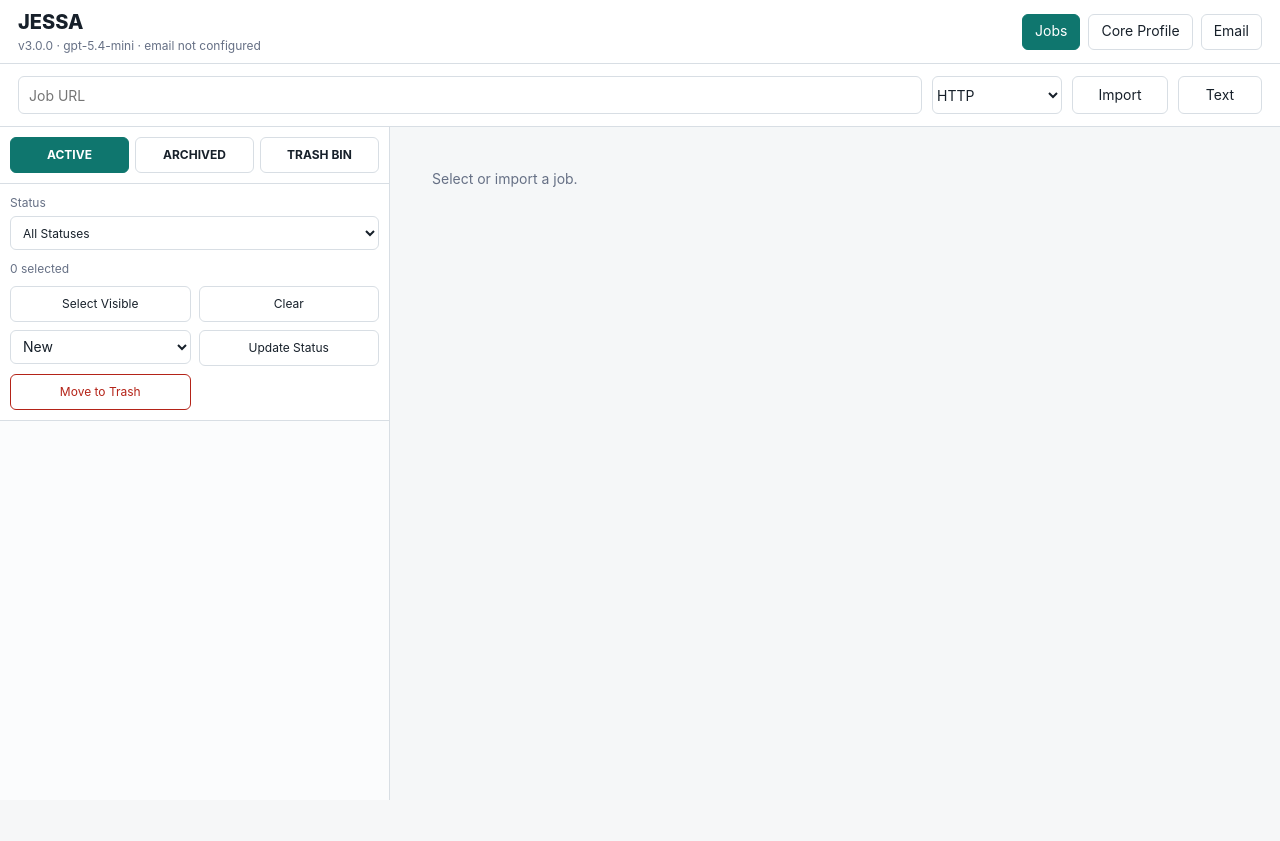
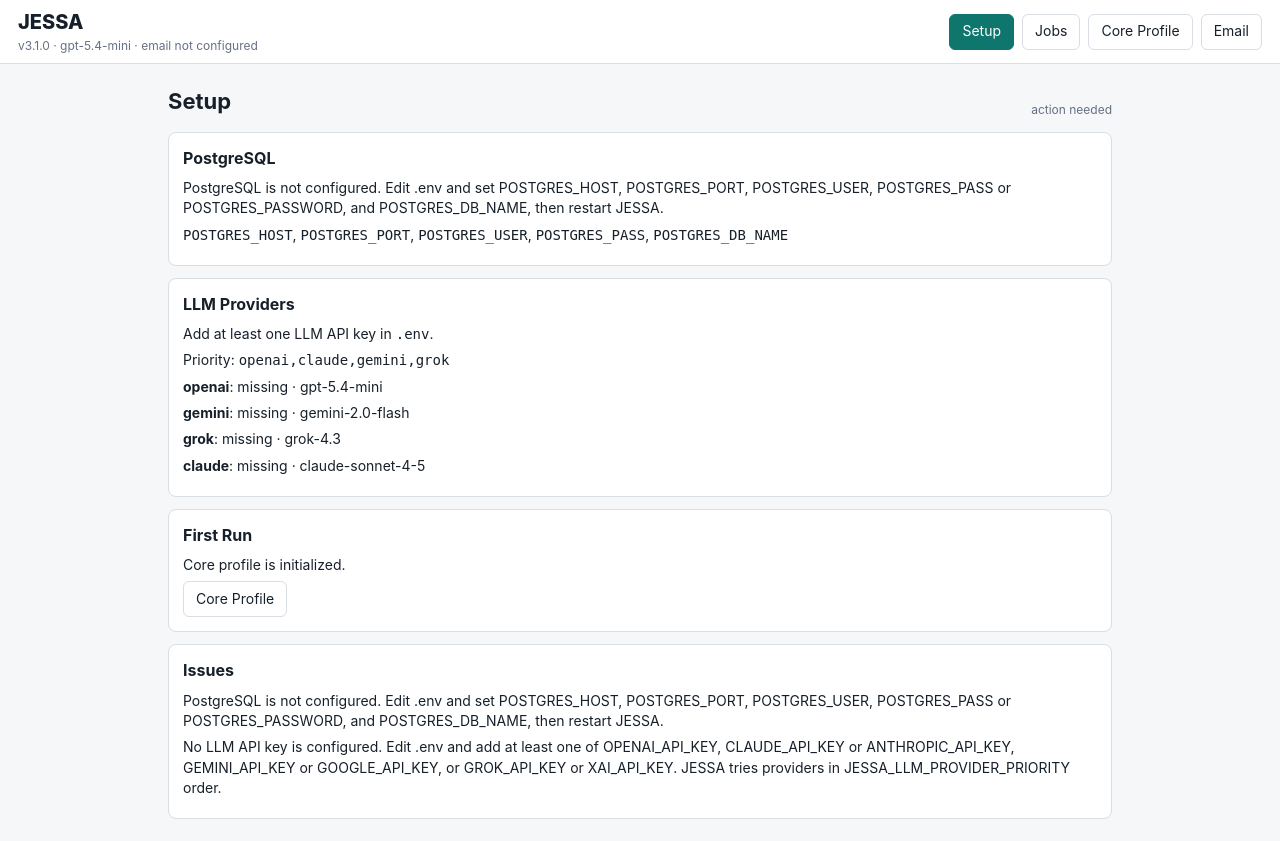
Before and after one commit to AznIronMan/JESSA, a FastAPI app: page / in a window 1280 px wide. Before the commit the page ends 800 px from the top, so only its background shows below. Run offline with FastAPI, Linux system fonts and the light colour scheme; data that the repository does not hold is empty; parts of the project's set-up code (start-up, migrations or seed data) failed here and were passed over; some libraries are stand-ins or nearby versions.

Commit message:
Add JESSA startup setup and LLM provider priority

```diff
--- a/jessa_app/__init__.py
+++ b/jessa_app/__init__.py
@@ -1,3 +1,3 @@
 """JESSA portable job-search workstation."""
 
-__version__ = "3.0.0"
+__version__ = "3.1.0"
--- a/jessa_app/main.py
+++ b/jessa_app/main.py
@@ -2,20 +2,22 @@ from __future__ import annotations
 
 import json
 import re
+from io import BytesIO
 from datetime import datetime, timedelta, timezone
 from pathlib import Path
 from typing import Any
 
-from fastapi import FastAPI, HTTPException
+from fastapi import FastAPI, File, Form, HTTPException, UploadFile
 from fastapi.responses import HTMLResponse, JSONResponse, Response
 from fastapi.staticfiles import StaticFiles
 from fastapi.templating import Jinja2Templates
 from pydantic import BaseModel
 from starlette.requests import Request
 
-from . import __version__, config
+from . import __version__, config, db as db_module
 from .db import (
     AUTO_ARCHIVE_STATUSES,
+    DatabaseConfigError,
     JOB_LIFECYCLE_ACTIVE,
     JOB_LIFECYCLE_ARCHIVED,
     JOB_LIFECYCLE_TRASH,
@@ -29,6 +31,7 @@ from .db import (
     rows_to_dicts,
     utc_now,
 )
+from .defaults import DEFAULT_CORE_PROFILE
 from .services.email_client import sync_inbox, test_smtp
 from .services.importer import ImportedJob, fetch_linkedin_profile, import_from_text, import_from_url
 from .services.llm import analyze_job, answer_supplemental_questions, generate_application_package
@@ -40,6 +43,16 @@ templates = Jinja2Templates(directory=str(APP_DIR / "templates"))
 
 app = FastAPI(title="JESSA", version=__version__)
 app.mount("/static", StaticFiles(directory=str(APP_DIR / "static")), name="static")
+
+STARTUP_STATUS: dict[str, Any] = {
+    "database_ready": False,
+    "database_error": "Startup has not completed.",
+    "llm_ready": False,
+    "active_llm_provider": None,
+    "setup_required": True,
+    "onboarding_required": False,
+    "issues": ["Startup has not completed."],
+}
 
 
 @app.middleware("http")
@@ -54,6 +67,42 @@ async def restrict_clients(request: Request, call_next):
             },
         )
     return await call_next(request)
+
+
+def _database_setup_message() -> str:
+    if not config.postgres_configured():
+        return (
+            "PostgreSQL is not configured. Edit .env and set POSTGRES_HOST, POSTGRES_PORT, "
+            "POSTGRES_USER, POSTGRES_PASS or POSTGRES_PASSWORD, and POSTGRES_DB_NAME, then restart JESSA."
+        )
+    return (
+        "PostgreSQL settings are present but the connection failed. Check the server address, port, "
+        "database name, user, password, SSL mode, and pg_hba.conf access for this app host, then restart JESSA."
+    )
+
+
+def _llm_setup_message() -> str:
+    return (
+        "No LLM API key is configured. Edit .env and add at least one of OPENAI_API_KEY, "
+        "CLAUDE_API_KEY or ANTHROPIC_API_KEY, GEMINI_API_KEY or GOOGLE_API_KEY, "
+        "or GROK_API_KEY or XAI_API_KEY. JESSA tries providers in JESSA_LLM_PROVIDER_PRIORITY order."
+    )
+
+
+async def _database_exception_handler(_: Request, exc: Exception) -> JSONResponse:
+    return JSONResponse(
+        status_code=503,
+        content={
+            "detail": _database_setup_message(),
+            "error": str(exc),
+            "startup": STARTUP_STATUS,
+        },
+    )
+
+
+app.add_exception_handler(DatabaseConfigError, _database_exception_handler)
+if db_module.psycopg is not None:
+    app.add_exception_handler(db_module.psycopg.OperationalError, _database_exception_handler)
 
 
 class ImportRequest(BaseModel):
@@ -264,6 +313,19 @@ def _profile(conn) -> dict[str, Any]:
     return item
 
 
+def _is_default_profile(content: str) -> bool:
+    return content.strip() == DEFAULT_CORE_PROFILE.strip()
+
+
+def _runtime_counts(conn) -> dict[str, int]:
+    tables = ("jobs", "application_artifacts", "emails")
+    counts: dict[str, int] = {}
+    for table in tables:
+        row = conn.execute(f"SELECT COUNT(*) AS count FROM {table}").fetchone()
+        counts[table] = int(row["count"] or 0)
+    return counts
+
+
 def _linkedin_profile(conn) -> dict[str, Any]:
     row = conn.execute("SELECT * FROM linkedin_profile_cache WHERE id = 1").fetchone()
     item = row_to_dict(row)
@@ -316,6 +378,61 @@ def _profile_context(conn) -> tuple[dict[str, Any], str]:
 def _llm_context(conn) -> tuple[dict[str, Any], str, str]:
     profile, profile_text = _profile_context(conn)
     return profile, profile_text, get_app_prompt(conn)
+
+
+def _build_startup_status(initialize: bool = False) -> dict[str, Any]:
+    issues: list[str] = []
+    active_provider = config.active_llm_provider()
+    provider_status = config.llm_provider_status()
+    llm_ready = bool(active_provider)
+    if not llm_ready:
+        issues.append(_llm_setup_message())
+
+    database_ready = False
+    database_error = ""
+    onboarding_required = False
+    profile_is_default = False
+    counts: dict[str, int] = {}
+
+    if not config.postgres_configured():
+        database_error = _database_setup_message()
+        issues.insert(0, database_error)
+    else:
+        try:
+            if initialize:
+                init_db()
+            database_ready = True
+            with get_db() as conn:
+                profile = _profile(conn)
+                profile_is_default = _is_default_profile(str(profile.get("content") or ""))
+                counts = _runtime_counts(conn)
+                onboarding_required = profile_is_default and counts.get("jobs", 0) == 0
+        except Exception as exc:
+            database_error = f"{_database_setup_message()} Last error: {exc}"
+            issues.insert(0, database_error)
+
+    if onboarding_required:
+        issues.append("First run detected. Add the candidate profile before importing jobs.")
+
+    return {
+        "version": __version__,
+        "database_ready": database_ready,
+        "database_error": database_error,
+        "postgres_configured": config.postgres_configured(),
+        "postgres_host": config.POSTGRES_HOST,
+        "postgres_port": config.POSTGRES_PORT,
+        "postgres_database": config.POSTGRES_DB_NAME,
+        "llm_ready": llm_ready,
+        "active_llm_provider": active_provider["name"] if active_provider else None,
+        "active_llm_model": active_provider["model"] if active_provider else None,
+        "llm_provider_priority": list(config.LLM_PROVIDER_PRIORITY),
+        "llm_providers": provider_status,
+        "setup_required": (not database_ready) or (not llm_ready) or onboarding_required,
+        "onboarding_required": onboarding_required,
+        "profile_is_default": profile_is_default,
+        "counts": counts,
+        "issues": issues,
+    }
 
 
 def _get_job(conn, job_id: int) -> dict[str, Any]:
@@ -453,7 +570,8 @@ def _insert_or_update_job(conn, imported: ImportedJob) -> int:
 
 @app.on_event("startup")
 def startup() -> None:
-    init_db()
+    global STARTUP_STATUS
+    STARTUP_STATUS = _build_startup_status(initialize=True)
 
 
 @app.get("/", response_class=HTMLResponse)
@@ -463,7 +581,7 @@ def index(request: Request) -> HTMLResponse:
         "index.html",
         {
             "version": __version__,
-            "model": config.OPENAI_MODEL,
+            "model": STARTUP_STATUS.get("active_llm_model") or config.OPENAI_MODEL,
             "email_user": config.EMAIL_USER,
         },
     )
@@ -473,21 +591,24 @@ def index(request: Request) -> HTMLResponse:
 def health() -> dict[str, Any]:
     linkedin_cached = False
     linkedin_url = config.LINKEDIN_PROFILE_URL
-    try:
+    if STARTUP_STATUS.get("database_ready"):
         with get_db() as conn:
             linkedin = _linkedin_profile(conn)
             linkedin_cached = bool(str(linkedin.get("content") or "").strip())
             linkedin_url = str(linkedin.get("url") or linkedin_url)
-    except Exception:
-        linkedin_cached = False
     return {
-        "ok": True,
+        "ok": bool(STARTUP_STATUS.get("database_ready") and STARTUP_STATUS.get("llm_ready")),
         "version": __version__,
         "db_backend": config.DB_BACKEND,
         "postgres_configured": config.postgres_configured(),
         "postgres_host": config.POSTGRES_HOST,
         "postgres_port": config.POSTGRES_PORT,
         "postgres_database": config.POSTGRES_DB_NAME,
+        "llm_configured": bool(STARTUP_STATUS.get("llm_ready")),
+        "llm_active_provider": STARTUP_STATUS.get("active_llm_provider"),
+        "llm_active_model": STARTUP_STATUS.get("active_llm_model"),
+        "llm_provider_priority": STARTUP_STATUS.get("llm_provider_priority"),
+        "llm_providers": STARTUP_STATUS.get("llm_providers"),
         "openai_configured": bool(config.OPENAI_API_KEY),
         "email_configured": bool(config.EMAIL_USER and config.EMAIL_PASSWORD),
         "email_imap_host": config.EMAIL_IMAP_HOST,
@@ -498,7 +619,17 @@ def health() -> dict[str, Any]:
         "linkedin_profile_cached": linkedin_cached,
         "linkedin_profile_url": linkedin_url,
         "linkedin_browser_profile_dir": str(config.LINKEDIN_BROWSER_PROFILE_DIR),
+        "setup_required": STARTUP_STATUS.get("setup_required"),
+        "onboarding_required": STARTUP_STATUS.get("onboarding_required"),
+        "startup_issues": STARTUP_STATUS.get("issues", []),
     }
+
+
+@app.get("/api/startup")
+def startup_status() -> dict[str, Any]:
+    global STARTUP_STATUS
+    STARTUP_STATUS = _build_startup_status(initialize=False)
+    return STARTUP_STATUS
 
 
 @app.get("/api/profile")
@@ -515,6 +646,69 @@ def update_profile(update: ProfileUpdate) -> dict[str, Any]:
         conn.execute(
             "UPDATE core_profile SET content = ?, version = ?, updated_at = ? WHERE id = 1",
             (update.content, version, utc_now()),
+        )
+        return _profile(conn)
+
+
+def _decode_profile_upload(upload: UploadFile, data: bytes) -> str:
+    name = (upload.filename or "resume").lower()
+    if name.endswith(".pdf"):
+        try:
+            from pypdf import PdfReader
+        except ImportError as exc:
+            raise HTTPException(
+                status_code=422,
+                detail="PDF resume import requires pypdf. Run python -m pip install -r requirements.txt.",
+            ) from exc
+        reader = PdfReader(BytesIO(data))
+        pages = [page.extract_text() or "" for page in reader.pages]
+        return "\n\n".join(page.strip() for page in pages if page.strip())
+    try:
+        return data.decode("utf-8")
+    except UnicodeDecodeError:
+        return data.decode("latin-1", errors="replace")
+
+
+@app.post("/api/profile/import")
+async def import_profile(
+    resume_text: str = Form(""),
+    mode: str = Form("append"),
+    resume_file: UploadFile | None = File(None),
+) -> dict[str, Any]:
+    parts: list[str] = []
+    if resume_text.strip():
+        parts.append(resume_text.strip())
+    if resume_file and resume_file.filename:
+        data = await resume_file.read()
+        if data:
+            decoded = _decode_profile_upload(resume_file, data).strip()
+            if decoded:
+                parts.append(f"## Uploaded Resume: {resume_file.filename}\n\n{decoded}")
+    imported = "\n\n".join(parts).strip()
+    if not imported:
+        raise HTTPException(status_code=400, detail="Paste profile text or choose a resume file first.")
+    with get_db() as conn:
+        current = _profile(conn)
+        current_content = str(current.get("content") or "")
+        replace = mode.strip().lower() == "replace" or _is_default_profile(current_content)
+        if replace:
+            content = (
+                "# Candidate Core Profile\n\n"
+                "Review and edit this imported profile before generating application materials.\n\n"
+                "## Imported Resume/Profile\n\n"
+                f"{imported}\n"
+            )
+        else:
+            content = (
+                f"{current_content.rstrip()}\n\n"
+                "# Imported Resume/Profile\n\n"
+                "Review and merge this imported material into the canonical sections above.\n\n"
+                f"{imported}\n"
+            )
+        version = int(current["version"]) + 1
+        conn.execute(
+            "UPDATE core_profile SET content = ?, version = ?, updated_at = ? WHERE id = 1",
+            (content, version, utc_now()),
         )
         return _profile(conn)
 
--- a/jessa_app/static/app.js
+++ b/jessa_app/static/app.js
@@ -1,4 +1,5 @@
 const state = {
+  startup: null,
   jobs: [],
   selectedJobId: null,
   jobView: "active",
@@ -29,9 +30,22 @@ function toast(message) {
   window.setTimeout(() => node.classList.add("hidden"), 4200);
 }
 
+function showTab(tabName) {
+  document.querySelectorAll(".tab").forEach((node) => node.classList.remove("active"));
+  document.querySelectorAll(".view").forEach((node) => node.classList.remove("active"));
+  const tab = document.querySelector(`[data-tab="${tabName}"]`);
+  const view = $(`#${tabName}-view`);
+  if (tab) tab.classList.add("active");
+  if (view) view.classList.add("active");
+}
+
 async function api(path, options = {}) {
+  const isFormData = options.body instanceof FormData;
+  const headers = isFormData
+    ? { ...(options.headers || {}) }
+    : { "Content-Type": "application/json", ...(options.headers || {}) };
   const response = await fetch(path, {
-    headers: { "Content-Type": "application/json", ...(options.headers || {}) },
+    headers,
     ...options,
   });
   if (!response.ok) {
@@ -45,6 +59,64 @@ async function api(path, options = {}) {
     throw new Error(detail);
   }
   return response.json();
+}
+
+async function loadStartup() {
+  state.startup = await api("/api/startup");
+  renderSetup();
+  return state.startup;
+}
+
+function providerLine(name, info) {
+  const label = info.active ? "active" : info.configured ? "configured" : "missing";
+  return `<p><strong>${escapeHtml(name)}</strong>: ${escapeHtml(label)} · ${escapeHtml(info.model || "")}</p>`;
+}
+
+function renderSetup() {
+  const startup = state.startup;
+  if (!startup) return;
+  const setupTab = $("#setup-tab");
+  if (setupTab) setupTab.classList.toggle("hidden", !startup.setup_required);
+  const content = $("#setup-content");
+  if (!content) return;
+  $("#setup-status").textContent = startup.setup_required ? "action needed" : "ready";
+  const dbMessage = startup.database_ready
+    ? `<p>PostgreSQL is connected to <code>${escapeHtml(startup.postgres_database || "")}</code>.</p>`
+    : `<p>${escapeHtml(startup.database_error || "PostgreSQL is not ready.")}</p>`;
+  const llmMessage = startup.llm_ready
+    ? `<p>Using <code>${escapeHtml(startup.active_llm_provider)}:${escapeHtml(startup.active_llm_model)}</code>.</p>`
+    : `<p>Add at least one LLM API key in <code>.env</code>.</p>`;
+  const providers = Object.entries(startup.llm_providers || {})
+    .map(([name, info]) => providerLine(name, info))
+    .join("");
+  const issues = (startup.issues || []).map((issue) => `<p>${escapeHtml(issue)}</p>`).join("");
+  content.innerHTML = `
+    <article class="setup-card">
+      <h2>PostgreSQL</h2>
+      ${dbMessage}
+      <p><code>POSTGRES_HOST</code>, <code>POSTGRES_PORT</code>, <code>POSTGRES_USER</code>, <code>POSTGRES_PASS</code>, <code>POSTGRES_DB_NAME</code></p>
+    </article>
+    <article class="setup-card">
+      <h2>LLM Providers</h2>
+      ${llmMessage}
+      <p>Priority: <code>${escapeHtml((startup.llm_provider_priority || []).join(","))}</code></p>
+      ${providers}
+    </article>
+    <article class="setup-card">
+      <h2>First Run</h2>
+      <p>${startup.onboarding_required ? "Add the candidate profile before importing jobs." : "Core profile is initialized."}</p>
+      <button id="setup-open-profile">Core Profile</button>
+    </article>
+    ${issues ? `<article class="setup-card"><h2>Issues</h2>${issues}</article>` : ""}
+  `;
+  const openProfile = $("#setup-open-profile");
+  if (openProfile) {
+    openProfile.addEventListener("click", async () => {
+      showTab("profile");
+      await loadProfile();
+      await loadLinkedInProfile();
+    });
+  }
 }
 
 function badgeClass(value) {
@@ -656,6 +728,10 @@ async function loadProfile() {
   const profile = await api("/api/profile");
   $("#profile-editor").value = profile.content;
   $("#profile-version").textContent = `version ${profile.version} · ${profile.updated_at}`;
+  const panel = $("#profile-import-panel");
+  if (panel) panel.classList.toggle("hidden", !(state.startup?.onboarding_required || state.startup?.profile_is_default));
+  const mode = $("#profile-import-mode");
+  if (mode && state.startup?.profile_is_default) mode.value = "replace";
 }
 
 async function loadLinkedInProfile() {
@@ -674,7 +750,31 @@ async function saveProfile() {
     body: JSON.stringify({ content: $("#profile-editor").value }),
   });
   $("#profile-version").textContent = `version ${profile.version} · ${profile.updated_at}`;
+  state.startup = await api("/api/startup");
+  renderSetup();
   toast("Core profile saved.");
+}
+
+async function importProfile() {
+  const form = new FormData();
+  form.append("resume_text", $("#profile-import-text").value);
+  form.append("mode", $("#profile-import-mode").value);
+  const file = $("#profile-import-file").files[0];
+  if (file) form.append("resume_file", file);
+  $("#profile-import-status").textContent = "importing...";
+  const profile = await api("/api/profile/import", {
+    method: "POST",
+    headers: {},
+    body: form,
+  });
+  $("#profile-editor").value = profile.content;
+  $("#profile-version").textContent = `version ${profile.version} · ${profile.updated_at}`;
+  $("#profile-import-text").value = "";
+  $("#profile-import-file").value = "";
+  state.startup = await api("/api/startup");
+  renderSetup();
+  $("#profile-import-status").textContent = "imported";
+  toast("Profile imported.");
 }
 
 async function saveLinkedInProfile() {
@@ -750,10 +850,7 @@ async function testEmail() {
 function setupTabs() {
   document.querySelectorAll(".tab").forEach((tab) => {
     tab.addEventListener("click", async () => {
-      document.querySelectorAll(".tab").forEach((node) => node.classList.remove("active"));
-      document.querySelectorAll(".view").forEach((node) => node.classList.remove("active"));
-      tab.classList.add("active");
-      $(`#${tab.dataset.tab}-view`).classList.add("active");
+      showTab(tab.dataset.tab);
       if (tab.dataset.tab === "profile") {
         await loadProfile();
         await loadLinkedInProfile();
@@ -794,6 +891,10 @@ function setupActions() {
   $("#import-url").addEventListener("click", () => importJob(false).catch((error) => toast(error.message)));
   $("#import-text").addEventListener("click", () => importJob(true).catch((error) => toast(error.message)));
   $("#save-profile").addEventListener("click", () => saveProfile().catch((error) => toast(error.message)));
+  $("#import-profile").addEventListener("click", () => importProfile().catch((error) => {
+    $("#profile-import-status").textContent = "import failed";
+    toast(error.message);
+  }));
   $("#save-linkedin-profile").addEventListener("click", () => saveLinkedInProfile().catch((error) => toast(error.message)));
   $("#fetch-linkedin-profile").addEventListener("click", () => fetchLinkedInProfileCache().catch((error) => {
     $("#linkedin-profile-status").textContent = "cache failed";
@@ -811,4 +912,21 @@ function setupActions() {
 
 setupTabs();
 setupActions();
-loadJobs().catch((error) => toast(error.message));
+(async function init() {
+  try {
+    const startup = await loadStartup();
+    if (!startup.database_ready || !startup.llm_ready) {
+      showTab("setup");
+      return;
+    }
+    if (startup.onboarding_required) {
+      showTab("profile");
+      await loadProfile();
+      await loadLinkedInProfile();
+      return;
+    }
+    await loadJobs();
+  } catch (error) {
+    toast(error.message);
+  }
+})();
--- a/jessa_app/static/styles.css
+++ b/jessa_app/static/styles.css
@@ -100,6 +100,56 @@ textarea {
 
 .view.active {
   display: block;
+}
+
+.setup-shell {
+  max-width: 980px;
+  margin: 0 auto;
+  padding: 22px 18px;
+}
+
+.setup-header {
+  display: flex;
+  align-items: flex-end;
+  justify-content: space-between;
+  gap: 12px;
+  margin-bottom: 14px;
+}
+
+.setup-header h1 {
+  margin: 0;
+  font-size: 22px;
+}
+
+#setup-status,
+#profile-import-status {
+  color: var(--muted);
+  font-size: 12px;
+}
+
+.setup-grid {
+  display: grid;
+  gap: 12px;
+}
+
+.setup-card {
+  border: 1px solid var(--line);
+  border-radius: 8px;
+  background: #fff;
+  padding: 14px;
+}
+
+.setup-card h2 {
+  margin: 0 0 8px;
+  font-size: 16px;
+}
+
+.setup-card p {
+  margin: 6px 0;
+}
+
+.setup-card code {
+  overflow-wrap: anywhere;
 }
 
 .import-band,
@@ -529,12 +579,17 @@ textarea {
   line-height: 1.5;
 }
 
+.profile-import-panel,
 .linkedin-profile-panel {
   display: grid;
   gap: 10px;
   padding: 14px 18px;
   background: #fff;
   border-bottom: 1px solid var(--line);
+}
+
+.profile-import-panel.hidden {
+  display: none;
 }
 
 .linkedin-profile-panel h2 {
@@ -549,12 +604,16 @@ textarea {
   justify-content: flex-end;
 }
 
+.profile-import-panel input,
+.profile-import-panel select,
+.profile-import-panel textarea,
 .linkedin-profile-panel input,
 .linkedin-profile-panel textarea {
   width: 100%;
   padding: 10px;
 }
 
+.profile-import-panel textarea,
 .linkedin-profile-panel textarea {
   min-height: 130px;
   resize: vertical;
--- a/jessa_app/templates/index.html
+++ b/jessa_app/templates/index.html
@@ -13,11 +13,22 @@
         <div class="meta">v{{ version }} · {{ model }} · {{ email_user or "email not configured" }}</div>
       </div>
       <nav class="tabs" aria-label="Views">
+        <button class="tab hidden" data-tab="setup" id="setup-tab">Setup</button>
         <button class="tab active" data-tab="jobs">Jobs</button>
         <button class="tab" data-tab="profile">Core Profile</button>
         <button class="tab" data-tab="email">Email</button>
       </nav>
     </header>
+
+    <main class="view" id="setup-view">
+      <section class="setup-shell">
+        <div class="setup-header">
+          <h1>Setup</h1>
+          <span id="setup-status"></span>
+        </div>
+        <div class="setup-grid" id="setup-content"></div>
+      </section>
+    </main>
 
     <main class="view active" id="jobs-view">
       <section class="import-band">
@@ -79,6 +90,23 @@
           </div>
           <button id="save-profile">Save</button>
         </div>
+        <section class="profile-import-panel hidden" id="profile-import-panel">
+          <div class="section-title-row">
+            <div>
+              <h2>Profile Import</h2>
+              <span id="profile-import-status"></span>
+            </div>
+            <div class="linkedin-profile-actions">
+              <select id="profile-import-mode">
+                <option value="append">Append</option>
+                <option value="replace">Replace starter profile</option>
+              </select>
+              <button id="import-profile">Import</button>
+            </div>
+          </div>
+          <input id="profile-import-file" type="file" accept=".txt,.md,.markdown,.json,.csv,.html,.htm,.pdf,text/*,application/pdf" />
+          <textarea id="profile-import-text" placeholder="Paste resume, profile, or career notes"></textarea>
+        </section>
         <section class="linkedin-profile-panel">
           <div class="section-title-row">
             <div>
--- a/requirements.txt
+++ b/requirements.txt
@@ -9,3 +9,4 @@ openai>=1.100.0
 playwright>=1.54.0
 python-multipart>=0.0.20
 reportlab>=4.2.0
+pypdf>=5.0.0
```
Also changed, not shown: jessa_app/config.py (+72 -0 lines), jessa_app/services/llm.py (+188 -59 lines), README.md, 3 other files.
